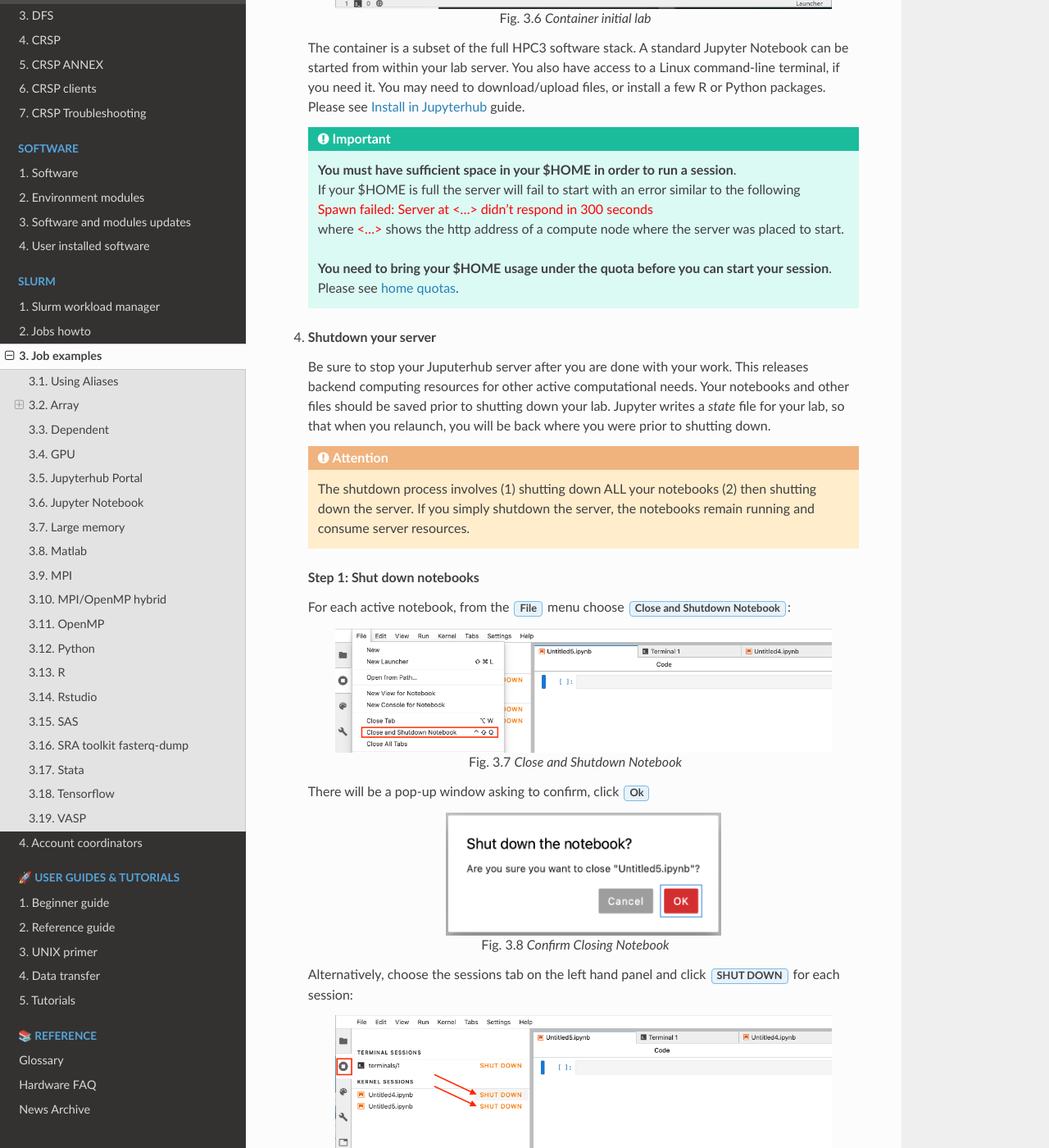
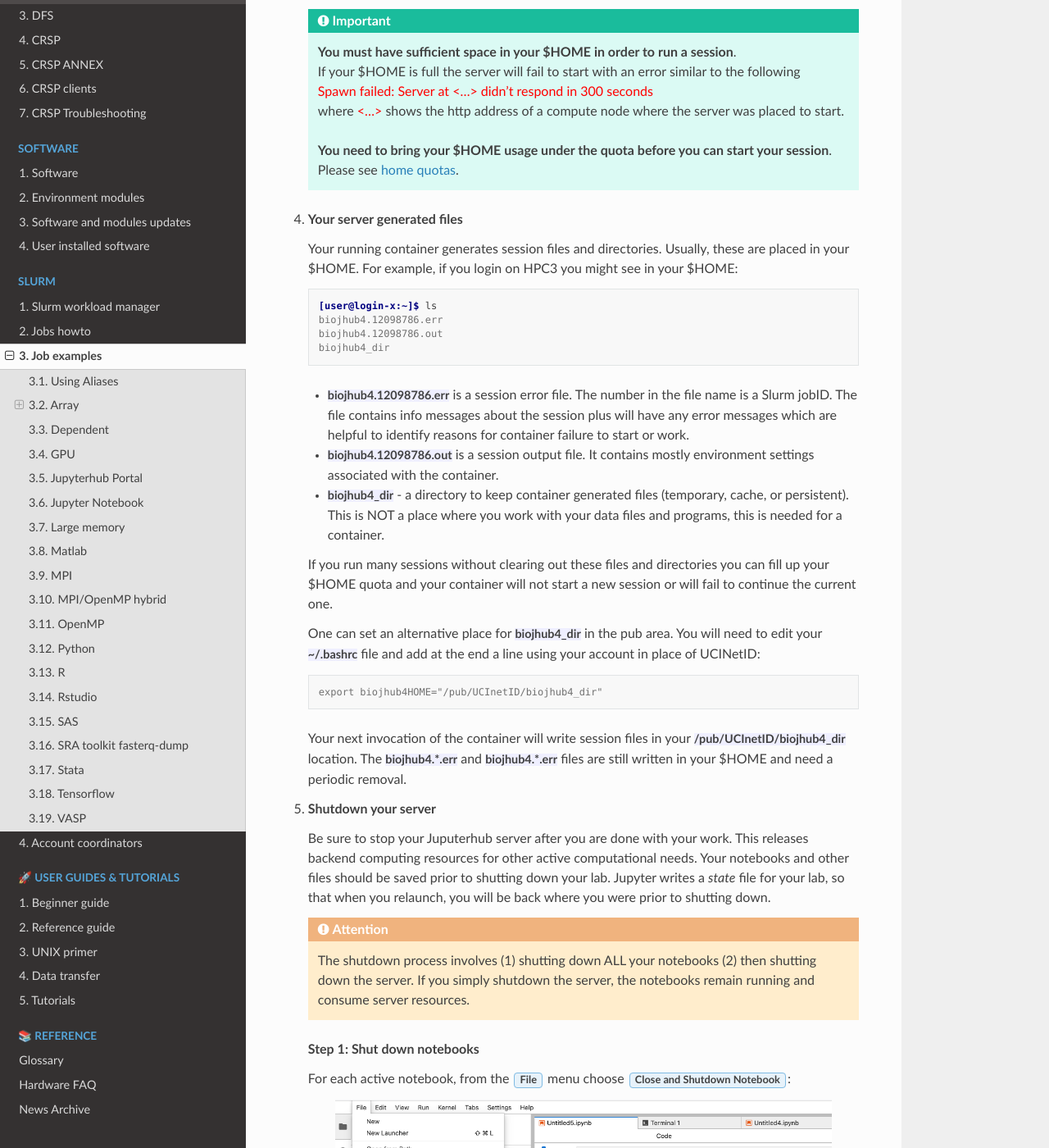
Before and after one commit to RCIC-UCI-Public/website-rcic, a Sphinx documentation site: the page built from docs/source/slurm/examples.rst, in a window 1280 px wide and 1400 px high, scrolled down 9256 px. Shown: the whole window at 82% size. Built offline with Sphinx 7.4.7 and the Read the Docs theme 2.0.0, drawn with Linux system fonts in a browser that asks for light colours.

Commit message:
add note about alternative location for biojhub dir

```diff
--- a/docs/source/slurm/examples.rst
+++ b/docs/source/slurm/examples.rst
@@ -332,7 +332,7 @@
 This includes many Bioinformatics applications, Rstudio, etc. Below are the
 steps to start a container.
 
-1.  **Authenticate at Jupyterhub portal**
+1. **Authenticate at Jupyterhub portal**
 
    Point your browser
    to `https://hpc3.rcic.uci.edu/biojhub4/hub/login <https://hpc3.rcic.uci.edu/biojhub4/hub/login>`_
@@ -393,7 +393,6 @@
    You may need to download/upload files, or install a few R or Python
    packages. Please see :ref:`install jupyter` guide.
 
-
    .. important:: | **You must have sufficient space in your $HOME in order to run a session**.
       | If your $HOME is full the server will  fail to start with an error similar to the following
       | :red:`Spawn failed: Server at <...> didn't respond in 300 seconds`
@@ -402,8 +401,45 @@
       **You need to bring your $HOME usage under the quota before
       you can start your session**. Please see :ref:`home quotas <home quotas>`.
 
+#. **Your server generated files**
 
-4. **Shutdown your server**
+   Your running container generates session files and directories. Usually, these are placed in
+   your $HOME. For example, if you login on HPC3 you might see in your $HOME:
+
+   .. code-block:: console
+
+      [user@login-x:~]$ ls
+      biojhub4.12098786.err
+      biojhub4.12098786.out
+      biojhub4_dir
+
+   * :tt:`biojhub4.12098786.err` is a session error file. The number in the
+     file name is a Slurm jobID. The file contains
+     info messages about the session plus will have any error messages which are helpful
+     to identify reasons for container failure to start or work.
+   * :tt:`biojhub4.12098786.out` is a session output file. It contains
+     mostly environment settings associated with the container.
+   * :tt:`biojhub4_dir` - a directory to keep container generated files (temporary, cache, or persistent).
+     This is NOT a place where you work with your data files and programs, this is needed for a container.
+
+   If you run many sessions without clearing out these files and directories
+   you can fill up your $HOME quota and your container will not start a new
+   session or will fail to continue the current one.
+
+   One can set an alternative place for :tt:`biojhub4_dir` in the pub area.
+   You will need to edit your :tt:`~/.bashrc` file and add at the end a line
+   using your account in place of UCINetID:
+
+   .. code-block:: console
+
+      export biojhub4HOME="/pub/UCInetID/biojhub4_dir"
+
+   Your next invocation of the container will write session files in your
+   :tt:`/pub/UCInetID/biojhub4_dir` location. The :tt:`biojhub4.*.err`
+   and :tt:`biojhub4.*.err` files are still written in your $HOME and
+   need a periodic removal.
+
+#. **Shutdown your server**
 
    Be sure to stop your Juputerhub server after you are done with your work.
    This releases backend computing resources for other active computational needs.
```
Also changed, not shown: other parts of docs/source/slurm/examples.rst (+2 -2 lines).
